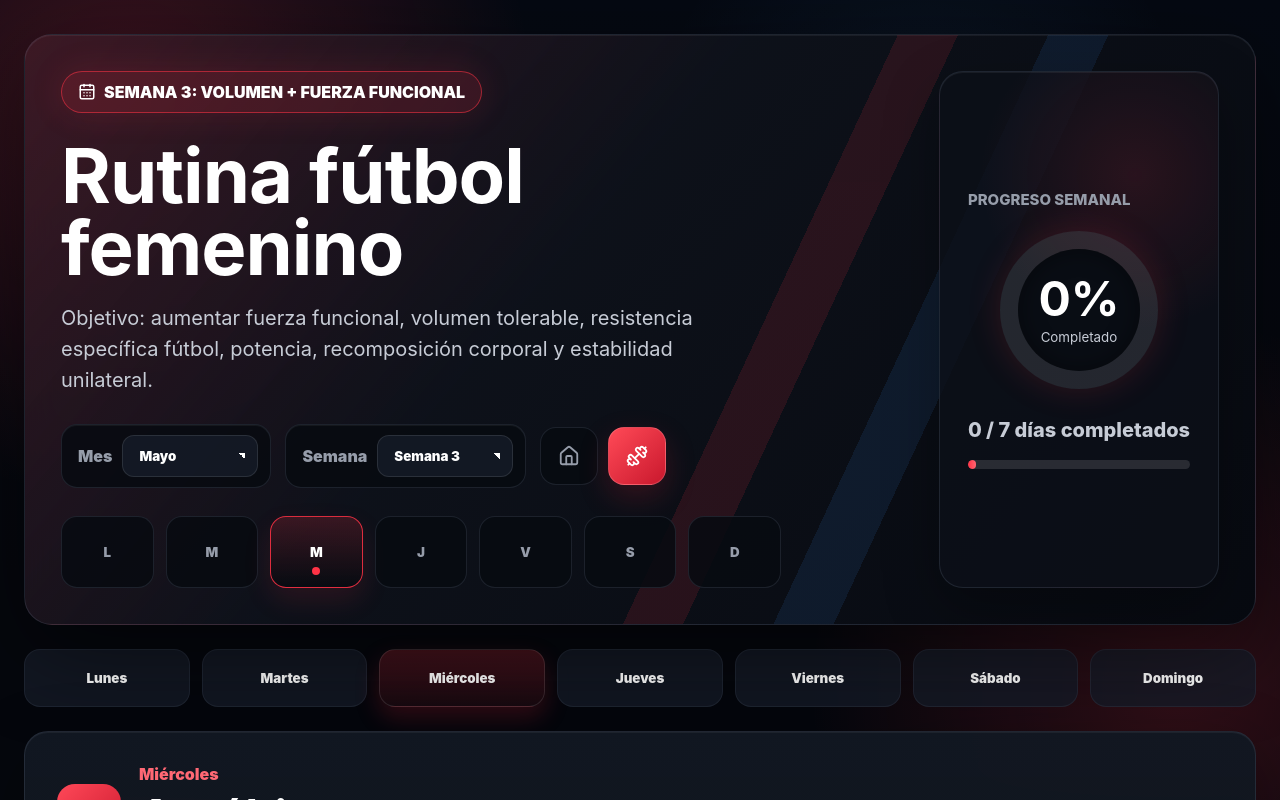
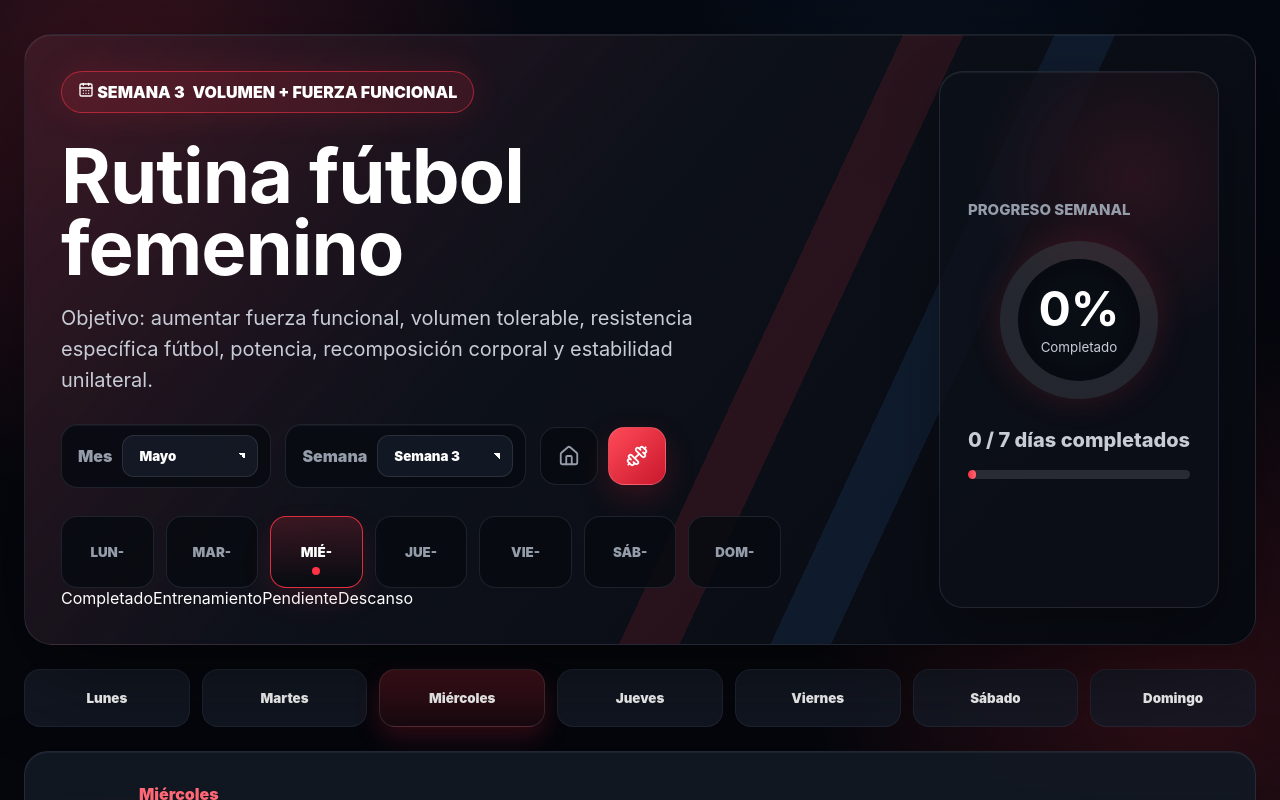
Before and after one commit to luileonf/wicha-rutina, a React (Vite) app: page / in a window 1280 px wide. Shown: the top 800 px of the page. Built offline with nearby package versions, Linux system fonts and the light colour scheme.

Commit message:
Add files via upload

```diff
--- a/src/main.jsx
+++ b/src/main.jsx
@@ -15,7 +15,7 @@ const weekThreeHomePlan = [
       { name: "Preventivos", items: ["3 rondas", "Copenhagen plank 30s por lado", "Hamstring walkouts 15 reps", "Monster walks 20 pasos", "Single leg glute bridge 15 por lado", "Pogos 30 reps"] },
       { name: "Zona media dinámica", items: ["4 vueltas", "45s plancha", "25 mountain climbers", "20 V-ups", "20 russian twists"] },
       { name: "Lower body strength", items: ["Goblet squat tempo 5x10", "Bulgarian split squat 4x12", "Dumbbell RDL 4x12", "Walking lunges pesados", "Farmer carry pesado"] },
-      { name: "Intermitentes", items: ["10 mins", "10x10", "intensidad 85-90%"] },
+      { name: "Intermitentes de correr", items: ["2 series x 6 min", "10” rápido / 10” suave", "descanso 2 min caminando o trote suave entre series"] },
       { name: "Finisher", items: ["4 rounds", "15 burpees", "20 jump squats", "20 lunges", "300m run"] }
     ]
   },
@@ -53,7 +53,7 @@ const weekThreeHomePlan = [
       { name: "Preventivos", items: ["Copenhagen", "pogos", "glute bridge unilateral", "aductor", "lateral hops"] },
       { name: "Potencia", items: ["squat jumps", "bounds", "lateral jumps", "sprint 20m", "broad jumps"] },
       { name: "Circuito fútbol", items: ["sprint", "shuffle", "backpedal", "sprint", "burpees", "KB swings", "6 rounds"] },
-      { name: "Intermitentes", items: ["10 mins", "10x10", "intensidad 90%"] }
+      { name: "Intermitentes de correr", items: ["2 series x 6 min", "10” rápido / 10” suave", "descanso 2 min caminando o trote suave entre series"] }
     ]
   },
   {
@@ -76,7 +76,7 @@ const weekThreeHomePlan = [
     icon: Timer,
     blocks: [
       { name: "Activación", items: ["movilidad", "skipping", "técnica carrera"] },
-      { name: "Repeated runs", items: ["3 bloques", "6 reps", "30s fuerte", "30s suave", "descanso 2 mins"] },
+      { name: "Intermitentes de correr", items: ["2 series x 6 min", "10” rápido / 10” suave", "descanso 2 min caminando o trote suave entre series"] },
       { name: "Técnica fútbol", items: ["conducción", "sprint", "cambio dirección", "finalización", "pase largo"] },
       { name: "Final físico", items: ["4 rounds", "300m run", "15 burpees", "20 lunges", "20 V-ups"] }
     ]
@@ -104,7 +104,7 @@ const weekThreeGymPlan = [
       { name: "Preventivos", items: ["3 rondas", "Copenhagen plank 30s por lado", "Hamstring walkouts 15 reps", "Monster walks 20 pasos", "Single leg glute bridge 15 por lado", "Pogos 30 reps"] },
       { name: "Zona media dinámica", items: ["4 vueltas", "45s plancha", "20 V-ups", "25 mountain climbers", "20 russian twists"] },
       { name: "Lower body strength", items: ["Back squat 5x6 pesado", "Bulgarian split squat con mancuerna 4x10", "Romanian deadlift barra 5x8", "Walking lunges con carga", "Heavy farmer carry"] },
-      { name: "Intermitentes", items: ["10 mins", "10x10", "intensidad 85-90%"] },
+      { name: "Intermitentes de correr", items: ["2 series x 6 min", "10” rápido / 10” suave", "descanso 2 min caminando o trote suave entre series"] },
       { name: "Finisher", items: ["4 rounds", "sled push", "box jumps", "jump lunges", "sprint 20m"] }
     ]
   },
@@ -142,7 +142,7 @@ const weekThreeGymPlan = [
       { name: "Preventivos", items: ["Copenhagen", "pogos", "aductor", "glúteo medio", "hamstring walkouts"] },
       { name: "Potencia", items: ["Box jumps", "trap bar jumps", "lateral jumps", "sprint 20m", "broad jumps"] },
       { name: "Circuito fútbol", items: ["sled push", "shuffle", "backpedal", "sprint", "burpees", "heavy KB swings", "6 rounds"] },
-      { name: "Intermitentes", items: ["10 mins", "10x10", "intensidad 90%"] }
+      { name: "Intermitentes de correr", items: ["2 series x 6 min", "10” rápido / 10” suave", "descanso 2 min caminando o trote suave entre series"] }
     ]
   },
   {
@@ -165,7 +165,7 @@ const weekThreeGymPlan = [
     icon: Timer,
     blocks: [
       { name: "Activación", items: ["movilidad", "skips", "técnica carrera"] },
-      { name: "Repeated runs", items: ["3 bloques", "6 reps", "30s fuerte", "30s suave", "descanso 2 mins"] },
+      { name: "Intermitentes de correr", items: ["2 series x 6 min", "10” rápido / 10” suave", "descanso 2 min caminando o trote suave entre series"] },
       { name: "Técnica fútbol", items: ["conducción", "sprint", "cambio dirección", "finalización", "pase largo"] },
       { name: "Final físico", items: ["4 rounds", "300m run o assault runner", "15 burpees", "20 lunges", "20 weighted V-ups"] }
     ]
@@ -193,7 +193,7 @@ const weekFourHomePlan = [
       { name: "Preventivos", items: ["Copenhagen plank 30s", "Hamstring walkouts 15", "Pogos 35 reps", "Monster walks 20 pasos", "Single leg glute bridge"] },
       { name: "Zona media atlética", items: ["V-ups", "hollow hold", "mountain climbers", "russian twists", "plank shoulder taps"] },
       { name: "Power lower body", items: ["Goblet squat explosivo", "Bulgarian split squat", "Dumbbell jump squat", "Dumbbell RDL", "Broad jumps"] },
-      { name: "Intermitentes elite", items: ["12 mins", "10x10", "intensidad 90%"] },
+      { name: "Intermitentes de correr", items: ["2 series x 6 min", "10” rápido / 10” suave", "descanso 2 min caminando o trote suave entre series"] },
       { name: "Finisher", items: ["sprint 20m", "burpees", "jump lunges", "skaters", "4 rounds"] }
     ]
   },
@@ -231,7 +231,7 @@ const weekFourHomePlan = [
       { name: "Preventivos", items: ["Copenhagen", "pogos", "lateral hops", "hamstring walkouts", "monster walks"] },
       { name: "Power", items: ["squat jumps", "broad jumps", "sprint 20m", "lateral jumps", "bounds"] },
       { name: "Football conditioning", items: ["sprint", "shuffle", "backpedal", "sprint", "burpees", "KB swings", "7 rounds"] },
-      { name: "Intermitentes elite", items: ["12 mins", "intensidad 95%", "10x10"] }
+      { name: "Intermitentes de correr", items: ["2 series x 6 min", "10” rápido / 10” suave", "descanso 2 min caminando o trote suave entre series"] }
     ]
   },
   {
@@ -254,7 +254,7 @@ const weekFourHomePlan = [
     icon: Timer,
     blocks: [
       { name: "Athletic warmup", items: ["movilidad", "skipping", "técnica carrera", "aceleraciones"] },
-      { name: "Repeated runs", items: ["4 bloques", "6 reps", "30s fuerte", "30s suave", "descanso 90s"] },
+      { name: "Intermitentes de correr", items: ["2 series x 6 min", "10” rápido / 10” suave", "descanso 2 min caminando o trote suave entre series"] },
       { name: "Football conditioning", items: ["conducción", "sprint", "cambio dirección", "finalización", "pase largo"] },
       { name: "Finisher", items: ["400m run", "burpees", "jump squats", "V-ups", "4 rounds"] }
     ]
@@ -282,7 +282,7 @@ const weekFourGymPlan = [
       { name: "Preventivos", items: ["Copenhagen plank", "Hamstring walkouts", "Pogos", "Glute bridge unilateral", "Adductor work"] },
       { name: "Zona media atlética", items: ["weighted V-ups", "cable rotations", "hollow hold", "plank shoulder taps"] },
       { name: "Power lower body", items: ["Back squat explosivo 6x4", "Bulgarian split squat pesado", "Trap bar jumps", "Barbell RDL", "Broad jumps"] },
-      { name: "Intermitentes elite", items: ["12 mins", "10x10", "intensidad 90%"] },
+      { name: "Intermitentes de correr", items: ["2 series x 6 min", "10” rápido / 10” suave", "descanso 2 min caminando o trote suave entre series"] },
       { name: "Finisher", items: ["sprint 20m", "sled push", "jump lunges", "box jumps", "4 rounds"] }
     ]
   },
@@ -320,7 +320,7 @@ const weekFourGymPlan = [
       { name: "Preventivos", items: ["Copenhagen", "pogos", "glúteo medio", "hamstring walkouts", "aductor"] },
       { name: "Power", items: ["Box jumps", "Broad jumps", "Sprint 20m", "lateral jumps", "Trap bar jumps"] },
       { name: "Football conditioning", items: ["sled push", "shuffle", "backpedal", "sprint", "burpees", "heavy KB swings", "7 rounds"] },
-      { name: "Intermitentes elite", items: ["12 mins", "intensidad 95%", "10x10"] }
+      { name: "Intermitentes de correr", items: ["2 series x 6 min", "10” rápido / 10” suave", "descanso 2 min caminando o trote suave entre series"] }
     ]
   },
   {
@@ -343,7 +343,7 @@ const weekFourGymPlan = [
     icon: Timer,
     blocks: [
       { name: "Athletic warmup", items: ["movilidad", "skips", "técnica carrera", "acceleration drills"] },
-      { name: "Repeated runs", items: ["4 bloques", "6 reps", "30s fuerte", "30s suave", "descanso 90s"] },
+      { name: "Intermitentes de correr", items: ["2 series x 6 min", "10” rápido / 10” suave", "descanso 2 min caminando o trote suave entre series"] },
       { name: "Football conditioning", items: ["conducción", "sprint", "cambio dirección", "finalización", "pase largo"] },
       { name: "Finisher", items: ["400m run o assault runner", "burpees", "box jumps", "weighted V-ups", "4 rounds"] }
     ]
@@ -494,13 +494,44 @@ const normalizeExerciseItem = (item, blockName = "") => {
   return item;
 };
 
+const runningIntervalItems = [
+  "2 series x 6 min",
+  "10” rápido / 10” suave",
+  "descanso 2 min caminando o trote suave entre series"
+];
+
+const isRunningIntervalBlock = (block) => {
+  const name = block.name.toLowerCase();
+  const content = `${block.name} ${block.items.join(" ")}`.toLowerCase();
+
+  if (/intermitentes|carrera intermitente|hiit|repeated runs|progresivos/.test(name)) return true;
+  return (
+    /10x10|10 minutos|10 min|10 mins/.test(content) &&
+    /intermitentes|correr|carrera|running|hiit|rápido|fuerte/.test(content)
+  );
+};
+
+const normalizeRunningIntervalBlock = (block) => {
+  if (!isRunningIntervalBlock(block)) return block;
+
+  return {
+    ...block,
+    name: "Intermitentes de correr",
+    items: runningIntervalItems
+  };
+};
+
 const normalizePlan = (plan) => {
   return plan.map((day) => ({
     ...day,
-    blocks: day.blocks.map((block) => ({
-      ...block,
-      items: block.items.map((item) => normalizeExerciseItem(item, block.name))
-    }))
+    blocks: day.blocks.map((block) => {
+      const normalizedBlock = normalizeRunningIntervalBlock(block);
+
+      return {
+        ...normalizedBlock,
+        items: normalizedBlock.items.map((item) => normalizeExerciseItem(item, normalizedBlock.name))
+      };
+    })
   }));
 };
 
@@ -526,6 +557,7 @@ const trainingModes = [
 ];
 const weekDayNames = ["Domingo", "Lunes", "Martes", "Miércoles", "Jueves", "Viernes", "Sábado"];
 const dayLetters = ["L", "M", "M", "J", "V", "S", "D"];
+const dayShortNames = ["LUN", "MAR", "MIÉ", "JUE", "VIE", "SÁB", "DOM"];
 const months = [
   "Enero",
   "Febrero",
@@ -675,6 +707,8 @@ function App() {
       /^\d+\s*reps?(\s+por\s+bloque)?/.test(text) ||
       /^\d+x\d+$/.test(text) ||
       /^\d+(-\d+)?\s*(minutos?|mins?)(\s|$)/.test(text) ||
+      /^2\s*series\s*x\s*6\s*min/.test(text) ||
+      /^10["”]\s*rápido\s*\/\s*10["”]\s*suave/.test(text) ||
       /^\d+s\s+fuerte\s+\+\s+\d+s\s+suave/.test(text) ||
       /^\d+s\s+(fuerte|suave)$/.test(text) ||
       /^core dinámico/.test(text) ||
@@ -690,7 +724,7 @@ function App() {
     if (!instructions.length) return "";
 
     return instructions
-      .map((item) => (/(minutos?|mins?)/i.test(item) ? `Aprox. ${item}` : item))
+      .map((item) => (/^\d+(-\d+)?\s*(minutos?|mins?)/i.test(item) ? `Aprox. ${item}` : item))
       .join(" | ");
   };
   const exerciseItems = (block) => {
@@ -773,7 +807,10 @@ function App() {
     <main className="app">
       <section className="hero">
         <div className="heroCopy">
-          <div className="eyebrow"><CalendarDays size={18} /> SEMANA {currentRoutine.week}: {currentRoutine.label}</div>
+          <div className="eyebrow">
+            <span className="eyebrowWeek"><CalendarDays size={16} /> SEMANA {currentRoutine.week}</span>
+            <span className="eyebrowLabel">{currentRoutine.label}</span>
+          </div>
           <h1>Rutina fútbol femenino</h1>
           <p>{currentRoutine.objective}</p>
           <div className="periodPicker">
@@ -859,10 +896,18 @@ function App() {
                   animate={dayComplete ? { scale: [1, 1.16, 1] } : { scale: 1 }}
                   transition={{ duration: .35 }}
                 >
-                  {dayComplete ? <SoccerBallIcon /> : dayLetters[index]}
+                  <span className="weekDayLabel">{dayShortNames[index] ?? dayLetters[index]}</span>
+                  <span className="weekDayStatus">{dayComplete ? <SoccerBallIcon /> : "-"}</span>
+                  {dayComplete && <span className="weekDayDone">✓</span>}
                 </motion.button>
               );
             })}
+          </div>
+          <div className="weekLegend" aria-label="Leyenda de progreso semanal">
+            <span><i className="legendDot completeDot" />Completado</span>
+            <span><i className="legendDot trainingDot" />Entrenamiento</span>
+            <span><i className="legendDot pendingDot" />Pendiente</span>
+            <span><i className="restIcon" />Descanso</span>
           </div>
         </div>
         <div className="progress">
@@ -904,6 +949,10 @@ function App() {
           <div><Flame size={22} /><span>Intensidad</span><b>{current.intensity}</b></div>
           <div><Footprints size={22} /><span>Enfoque</span><b>{current.focus.split(" y ")[0]}</b></div>
           <div><Dumbbell size={22} /><span>Modalidad</span><b>{selectedMode === "home" ? "Casa" : "Gym"}</b></div>
+        </div>
+
+        <div className="blocksHeading">
+          <span>Bloques del entrenamiento</span>
         </div>
 
         <div className="blocks">
```
